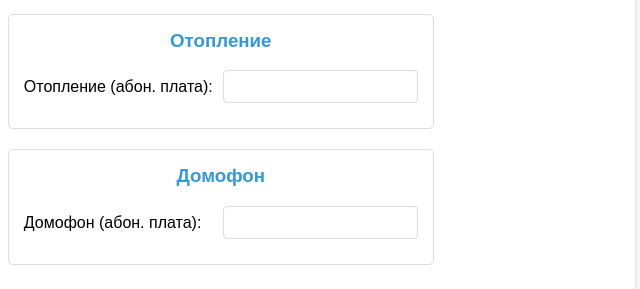
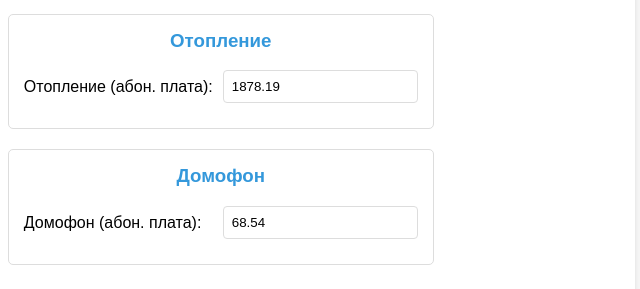
Before and after one commit to Sayrarm/communal_apartment, a website: page example.html in a window 1280 px wide. Shown: the part 741-1030 px from the top of the page, 625-1265 px from the left. Drawn offline with Linux system fonts and the light colour scheme.

Commit message:
feat: add defaultvalue for heating and intercom, finish calculator

```diff
--- a/example.html
+++ b/example.html
@@ -8,8 +8,8 @@
     <title>Калькулятор Коммуналки</title>
 </head>
 <body>
+<script src="tariffs.js"></script>
 <script src="functions.js"></script>
 <script src="app.js"></script>
-<script src="tariffs.js"></script>
 </body>
 </html>
--- a/functions.js
+++ b/functions.js
@@ -59,14 +59,14 @@ function createTariffsWindow (T1, T2, cold, hot, disposal, debt, heat, intercom)
     // Отопление (добавляем, только если heat !== undefined)
     if (heat !== undefined) {
         const heating = createSection('Отопление');
-        heating.appendChild(createInput('Отопление (абон. плата):', heat, 'number'));
+        heating.appendChild(createInput('Отопление (абон. плата):', heat, 'number', tariffs.heating));
         containerTariffs.appendChild(heating);
     }
 
     // Домофон (добавляем, только если intercom !== undefined)
     if (intercom !== undefined) {
         const intercomSystem = createSection('Домофон');
-        intercomSystem.appendChild(createInput('Домофон (абон. плата):', intercom, 'number'));
+        intercomSystem.appendChild(createInput('Домофон (абон. плата):', intercom, 'number', tariffs.intercom));
         containerTariffs.appendChild(intercomSystem);
     }
 
--- a/tariffs.js
+++ b/tariffs.js
@@ -39,10 +39,5 @@ function calculator () {
 
     const totalWaterCalculation = coldWaterCalculation + hotWaterCalculation + disposalWaterCalculation;
 
-
-
-
-
-
-
+    return totalElectricCalculation + totalWaterCalculation + tariffs.heating + tariffs.intercom + parseFloat(document.getElementById('debt-last').value);
 }
```
